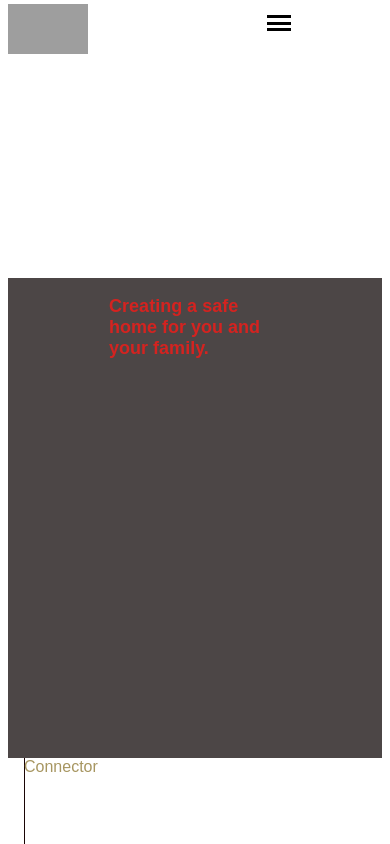
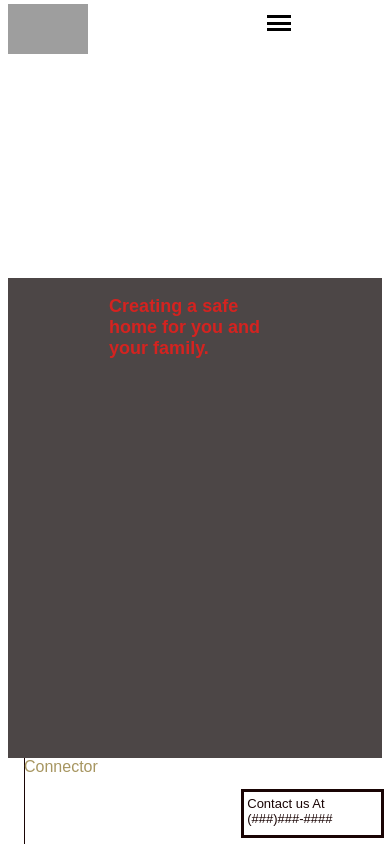
Before and after one commit to JackHermes/red-main-website, a React app: page / in a window 390 px wide. Shown: the top 844 px of the page. Built offline with nearby package versions, Linux system fonts and the light colour scheme; grey boxes are pictures that could not be loaded.

Commit message:
Add mobile 'call us' box

```diff
--- a/src/App.css
+++ b/src/App.css
@@ -125,7 +125,7 @@ a:hover {
     /* align-self: end; */
     /* background-color: #A79661; */
     border: solid;
-    margin-left: 0 auto;
+    /* margin-left: 0 auto; */
     /* margin-bottom: 1em; */
     padding: 1.25em;
   }
--- a/src/Headers.css
+++ b/src/Headers.css
@@ -40,3 +40,15 @@
 .navigation > a {
   margin: 0em;
 }
+
+.contact-us-box {
+  background-color: white;
+  border: solid;
+  font-size: small;
+  height: 2.75em;
+  position: fixed;
+  bottom: 0.5em;
+  padding: 0.25em;
+  right: 0.5em;
+  width: 10em;
+}
--- a/src/Headers.js
+++ b/src/Headers.js
@@ -10,6 +10,7 @@ const SmallScreenHeader = () => {
     <div className="header-sm">
       <Link to="/"><div className="logo"></div></Link>
       <MobileMenu />
+      <div className='contact-us-box'>Contact us At (###)###-####</div>
     </div>
   )
 }
@@ -24,7 +25,7 @@ const LargeScreenHeader = () => {
         <Link to="/about">What are We About?</Link>
         <Link to="/colors">Colors</Link>
       </div>
-      <div className="contact-us-box">Call Us At (###)###-####</div>
+      <div className="contact-us-box">Contact Us At (###)###-####</div>
     </div>
   )
 }
--- a/src/MobileMenu.js
+++ b/src/MobileMenu.js
@@ -11,8 +11,7 @@ export default class MobileMenu extends Component {
       barTwo: 'bar unhide',
       barThree: 'bar level',
       menuDisplayed: false,
-      dock: 'mobile-menu-dock-hide',
-      counter: 0
+      dock: 'mobile-menu-dock mobile-menu-dock-hide'
     };
 
     this.handleClick = this.handleClick.bind(this);
```
